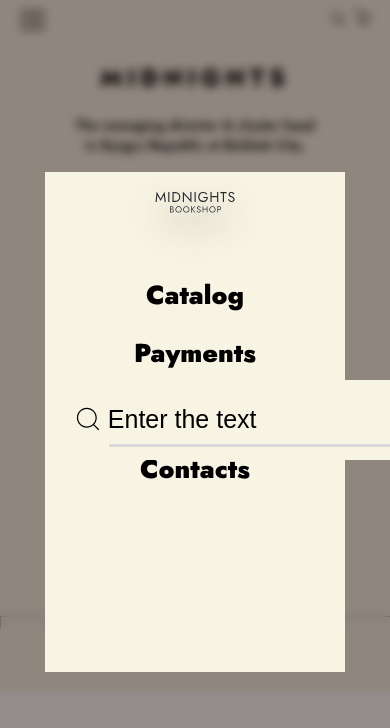
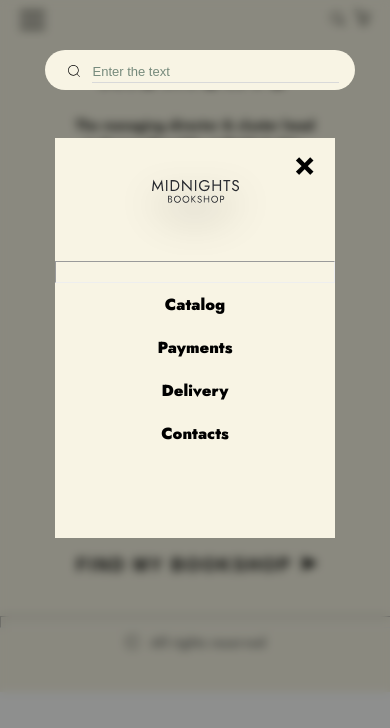
Before and after one commit to urmat02dev/bookshop, a React (Create React App) app: page /search in a window 390 px wide. Both pictures are taken after a click on the element 32 px from the left and 19 px from the top of the page. Shown: the top 728 px of the page. Built offline with nearby package versions, Linux system fonts and the light colour scheme.

Commit message:
search and burgermenu adaptation

```diff
--- a/src/components/header/Header.js
+++ b/src/components/header/Header.js
@@ -20,18 +20,23 @@
     const changeLanguage = (language) => {
         i18n.changeLanguage(language);
     };
+    console.log(menu)
     return (
         <div id='header'>
             <div className="container">
                 <div className="header">
                     <div className='header--menu'>
-                        <div className="header--menu__adap" onClick={() => setMenu(true)}>
+                        <div className="header--menu__adap" onClick={() => setMenu(!menu)}>
                             <div className="header--menu__adap--one"></div>
                             <div className="header--menu__adap--two"></div>
                             <div className="header--menu__adap--one"></div>
                         </div>
-                        <div style={{display: menu ? "block" : "none"}}>
-                            <Menu menu={menu} setMenu={setMenu}/>
+
+                        <div >
+                            {
+                                menu ?  <Menu menu={menu} setMenu={setMenu}/> : ""
+                            }
+
                         </div>
 
                         <div className="header--menu__start1">
@@ -52,6 +57,7 @@
                             </div>
                         </div>
                     </div>
+
 
                     <div className="header--start">
                         <NavLink to={'/'}><img src={logo} alt=""/></NavLink>
--- a/src/components/header/search/Search.scss
+++ b/src/components/header/search/Search.scss
@@ -3,7 +3,7 @@
   transition: .4s;
   left: 27%;
   top: 45%;
-  animation: show-search 1s forwards;
+  animation: show-search 1s ease;
   z-index: 999;
   .search{
     position: relative;
@@ -30,9 +30,11 @@
         right: 0;
         bottom: 0;
         left: 9%;
+        animation: show-search 0s ease;
       }
     }
     &--block {
+      display: none;
       position: absolute;
       width: 25rem;
       height: 3px;
@@ -47,26 +49,30 @@
 @keyframes show-search {
   0% {
     transform: translateY(-400px);
-    transition: .4s;
+    //transition: .4s;
     }
   100% {
-    transform: translateY(0px);
+    transform: translateY(0);
   }
 }
 
 @media (max-width: 768px) {
   #search {
     left: 11%;
+    top: 5rem;
     .search {
       &--div {
         input {
           width: 460px;
-          border-top-left-radius: 35px;
-          border-top-right-radius: 35px;
+          border-radius: 25px;
+          font-size: 22px;
         }
         &--icon {
 
         }
+      }
+      &--block {
+        display: block;
       }
     }
   }
@@ -74,22 +80,186 @@
 
 @media (max-width: 576px) {
   #search {
-    left: 7%;
+    left: 3.4rem;
+    top: 50px;
     .search {
       &--div {
         input {
-          width: 350px;
-          border-top-left-radius: 35px;
-          border-top-right-radius: 35px;
+          width: 360px;
+          height: 55px;
+          font-size: 15px;
+          border-radius: 20px;
+        }
+        ::placeholder {
+          font-size: 16px;
+          color: #768A7C;
         }
         &--icon {
-
+          font-size: 17px;
+          top: 21px;
         }
       }
       &--block {
-        left: 4rem;
-        width: 19rem;
+        width: 345px;
+        top: 2.5rem;
+        left: 3.9rem;
+        height: 1px;
       }
     }
   }
 }
+
+@media (max-width: 451px){
+  #search {
+    left: 2rem;
+    top: 50px;
+    .search {
+      &--div {
+        input {
+          width: 300px;
+          height: 45px;
+          font-size: 15px;
+          border-radius: 20px;
+        }
+        ::placeholder {
+          font-size: 13px;
+          color: #768A7C;
+        }
+        &--icon {
+          font-size: 16px;
+          top: 16px;
+        }
+      }
+      &--block {
+        width: 282px;
+        top: 2rem;
+        left: 3.3rem;
+        height: 1px;
+      }
+    }
+  }
+}
+
+@media (max-width: 415px){
+  #search {
+    left: 2rem;
+    top: 50px;
+    .search {
+      &--div {
+        input {
+          width: 273px;
+          height: 45px;
+          font-size: 15px;
+          border-radius: 20px;
+        }
+        ::placeholder {
+          font-size: 13px;
+          color: #768A7C;
+        }
+        &--icon {
+          font-size: 16px;
+          top: 15px;
+        }
+      }
+      &--block {
+        width: 252px;
+        top: 2rem;
+        left: 2.9rem;
+        height: 1px;
+      }
+    }
+  }
+}
+
+@media (max-width: 401px){
+  #search {
+    left: 2rem;
+    top: 50px;
+    .search {
+      &--div {
+        input {
+          width: 263px;
+          height: 40px;
+          font-size: 15px;
+          border-radius: 20px;
+        }
+        ::placeholder {
+          font-size: 13px;
+          color: #768A7C;
+        }
+        &--icon {
+          font-size: 16px;
+          top: 13px;
+        }
+      }
+      &--block {
+        width: 247px;
+        top: 2rem;
+        left: 2.9rem;
+        height: 1px;
+      }
+    }
+  }
+}
+
+@media (max-width: 376px){
+  #search {
+    left: 2rem;
+    top: 40px;
+    .search {
+      &--div {
+        input {
+          width: 243px;
+          height: 40px;
+          font-size: 15px;
+          border-radius: 20px;
+        }
+        ::placeholder {
+          font-size: 12px;
+          color: #768A7C;
+        }
+        &--icon {
+          font-size: 15px;
+          top: 13px;
+        }
+      }
+      &--block {
+        width: 225px;
+        top: 2rem;
+        left: 2.7rem;
+        height: 1px;
+      }
+    }
+  }
+}
+
+@media (max-width: 321px){
+  #search {
+    left: 2rem;
+    top: 40px;
+    .search {
+      &--div {
+        input {
+          width: 200px;
+          height: 40px;
+          font-size: 15px;
+          border-radius: 20px;
+        }
+        ::placeholder {
+          font-size: 12px;
+          color: #768A7C;
+        }
+        &--icon {
+          font-size: 15px;
+          top: 12px;
+        }
+      }
+      &--block {
+        width: 180px;
+        top: 2rem;
+        left: 2.3rem;
+        height: 1px;
+      }
+    }
+  }
+}
--- a/src/components/main-page/desc/Desc.scss
+++ b/src/components/main-page/desc/Desc.scss
@@ -77,7 +77,6 @@
   #card .card p {
     padding: 0 0 40px 300px;
     font-size: 20px;
-    width: 100%;
   }
 
 
--- a/src/components/main-page/hero/Hero.scss
+++ b/src/components/main-page/hero/Hero.scss
@@ -232,7 +232,6 @@
     width: 90%;
   }
   #hero .hero .logo {
-    left: 50px;
     top: -30px;
   }
   #hero .hero .logo .font2 {
@@ -283,7 +282,7 @@
   }
   #hero .hero .logo {
     top: -90px;
-    left:30px;
+    left: 18px;
   }
   #hero .hero .logo .font2 {
     width: 60%;
--- a/src/components/pages/BurgerMenu/Menu.js
+++ b/src/components/pages/BurgerMenu/Menu.js
@@ -5,11 +5,21 @@
 
     return (
         <>
-                <div className='burger' onClick={() => setMenu(false)}>
+            <div id='burger' style={{
+                    left:menu ? "-1000px" : "0"}}>
+
                     <div className='container'>
-                        <div className="burger--menu">
-                        <div className="burger--menu__bg">
+                        <div className="burger--menu" >
+                            <div className="burger--menu__bg" style={{
+                                left:!menu ? "-1000px" : "0",
+                            }}>
+                                <div className="burger--menu__bg--none" onClick={() => setMenu(!menu)} style={{
+
+                                }}>
+                                    &times;
+                                </div>
                                 <img src={logo} alt=""/>
+                                <hr/>
                                 <NavLink to={"/about"} className="menu--menu__about" onClick={() => setBurger(!burger)}>
                                     <p>Catalog</p>
                                 </NavLink>
@@ -26,6 +36,8 @@
                         </div>
                     </div>
                 </div>
+
+
         </>
 
     );
--- a/src/components/pages/BurgerMenu/Menu.scss
+++ b/src/components/pages/BurgerMenu/Menu.scss
@@ -1,11 +1,13 @@
-.burger {
+#burger {
   position: fixed;
   left: 0 ;
   top: 0;
   right: 0;
   bottom: 0;
-  animation: menu 1s forwards;
-  z-index: 99;
+  width: 100%;
+  height: 700px;
+  transition: all 1s ease;
+  z-index: 1;
   .burger--menu {
     text-align: center;
     display: flex;
@@ -17,13 +19,29 @@
     right: 0;
     top: 0;
     bottom: 0;
-    background: rgba(16, 4, 4, 0.45);
+    transition: all 1s ease;
+    background: rgba(5, 7, 5, 0.45);
     backdrop-filter: blur(5px);
-    z-index: 999;
+
     &__bg {
-      width: 400px;
+      width: 600px;
       height: 500px;
       background: #F8F4E4;
+      position: relative;
+      animation: jan 0.9s ease;
+      @keyframes jan {
+        0%{
+          transform: translateX(-400px);
+        }
+      }
+
+      &--none {
+        position: absolute;
+        top: 0;
+        right: 20px;
+        font-size: 35px;
+        font-weight: 700;
+      }
       p{
         padding: 10px 0;
         color: black;
@@ -35,22 +53,22 @@
         justify-content: center;
       }
       img {
-        width: 250px;
+        width: 200px;
       }
     }
   }
 }
-@keyframes menu {
-  0% {
-    transform: translateX(-400px);
-    transition: .4s;
-  }
-  100% {
-    transform: translateX(0px);
-  }
-}
-@media (max-width: 576px) {
-  .burger {
+  //@keyframes menu {
+  //  0% {
+  //    transform: translateX(-400px);
+  //    transition: .4s;
+  //  }
+  //  100% {
+  //    transform: translateX(0px);
+  //  }
+  //}
+@media (max-width: 768px) {
+  #burger {
     position: fixed;
     left: 0 ;
     top: 0;
@@ -69,11 +87,10 @@
       right: 0;
       top: 0;
       bottom: 0;
-      background: rgba(16, 4, 4, 0.45);
-      backdrop-filter: blur(5px);
-      z-index: 999;
+      //background: rgba(16, 4, 4, 0.45);
+      //backdrop-filter: blur(5px);
       &__bg {
-        width: 300px;
+        width: 400px;
         height: 500px;
         background: #F8F4E4;
         p{
@@ -86,9 +103,147 @@
           justify-content: center;
         }
         img {
-          width: 150px;
+          width: 250px;
         }
       }
     }
   }
 }
+
+@media (max-width: 577px) {
+  #burger {
+    .burger--menu {
+      &__bg {
+        height: 450px;
+        width: 400px;
+        bottom: 1%;
+        left: 20px;
+        p {
+          font-size: 23px;
+        }
+        img {
+          width: 165px;
+          padding-top: 10px;
+        }
+        hr {
+          padding-top: 20px;
+        }
+      }
+    }
+  }
+}
+
+@media (max-width: 451px) {
+  #burger {
+    .burger--menu {
+      &__bg {
+        height: 420px;
+        width: 300px;
+        bottom: 1%;
+        left: 20px;
+        p {
+          font-size: 17px;
+        }
+        img {
+          width: 165px;
+          padding-top: 20px;
+        }
+        hr {
+          padding-top: 20px;
+        }
+      }
+    }
+  }
+}
+
+@media (max-width: 415px) {
+  #burger {
+    .burger--menu {
+      &__bg {
+        height: 420px;
+        width: 280px;
+        bottom: 1%;
+        left: 20px;
+        p {
+          font-size: 16px;
+        }
+        img {
+          width: 165px;
+          padding-top: 20px;
+        }
+        hr {
+          padding-top: 20px;
+        }
+      }
+    }
+  }
+}
+
+@media (max-width: 400px) {
+  #burger {
+    .burger--menu {
+      &__bg {
+        height: 400px;
+        width: 280px;
+        bottom: 10%;
+        left: 20px;
+        p {
+          font-size: 16px;
+        }
+        img {
+          width: 165px;
+          padding-top: 20px;
+        }
+        hr {
+          padding-top: 20px;
+        }
+      }
+    }
+  }
+}
+
+@media (max-width: 376px) {
+  #burger {
+    .burger--menu {
+      &__bg {
+        height: 400px;
+        width: 250px;
+        bottom: 10%;
+        left: 20px;
+        p {
+          font-size: 15px;
+        }
+        img {
+          width: 145px;
+          padding-top: 20px;
+        }
+        hr {
+          padding-top: 20px;
+        }
+      }
+    }
+  }
+}
+
+@media (max-width: 321px) {
+  #burger {
+    .burger--menu {
+      &__bg {
+        height: 400px;
+        width: 250px;
+        bottom: 10%;
+        left: 20px;
+        p {
+          font-size: 15px;
+        }
+        img {
+          width: 145px;
+          padding-top: 20px;
+        }
+        hr {
+          padding-top: 20px;
+        }
+      }
+    }
+  }
+}
```
Also changed, not shown: src/components/header/Header.scss (+11 -3 lines), src/components/main-page/bookstores/Bookstores.scss (+5 -2 lines). Lines whose indentation alone changed are shown as unchanged.
